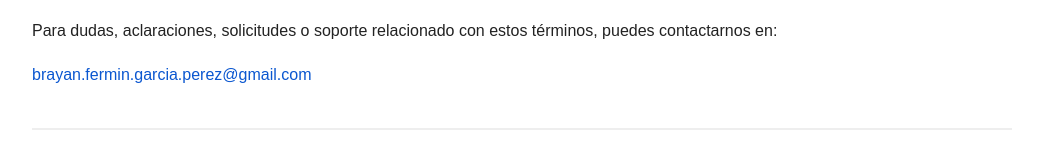
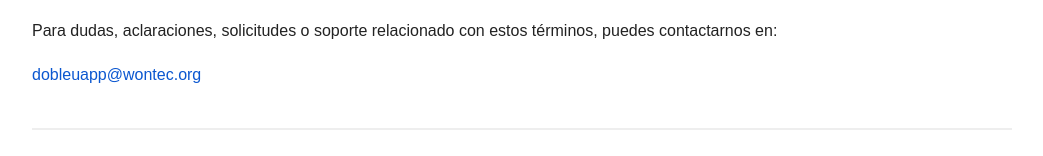
Before and after one commit to Fermin177/dobleu-privacy-policy, a plain HTML site: page index.html in a window 1280 px wide. Shown: the part 4897-5053 px from the top of the page, without its empty margins (118-1161 px from the left). Drawn offline with Linux system fonts and the light colour scheme.

Commit message:
Update index.html

```diff
--- a/index.html
+++ b/index.html
@@ -329,7 +329,7 @@ contactarnos en:
 
 <p>
 <a href="mailto:brayan.fermin.garcia.perez@gmail.com">
-brayan.fermin.garcia.perez@gmail.com
+dobleuapp@wontec.org
 </a>
 </p>
 
```
